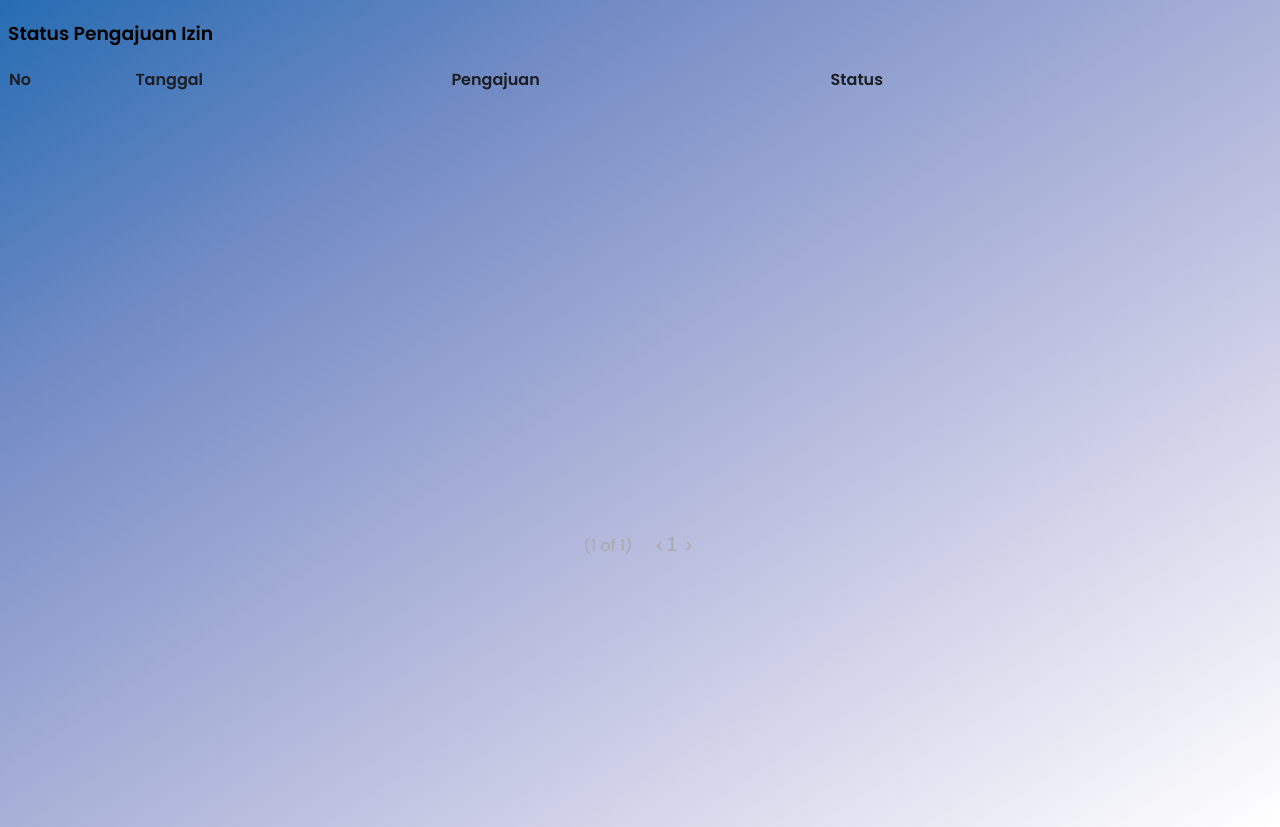
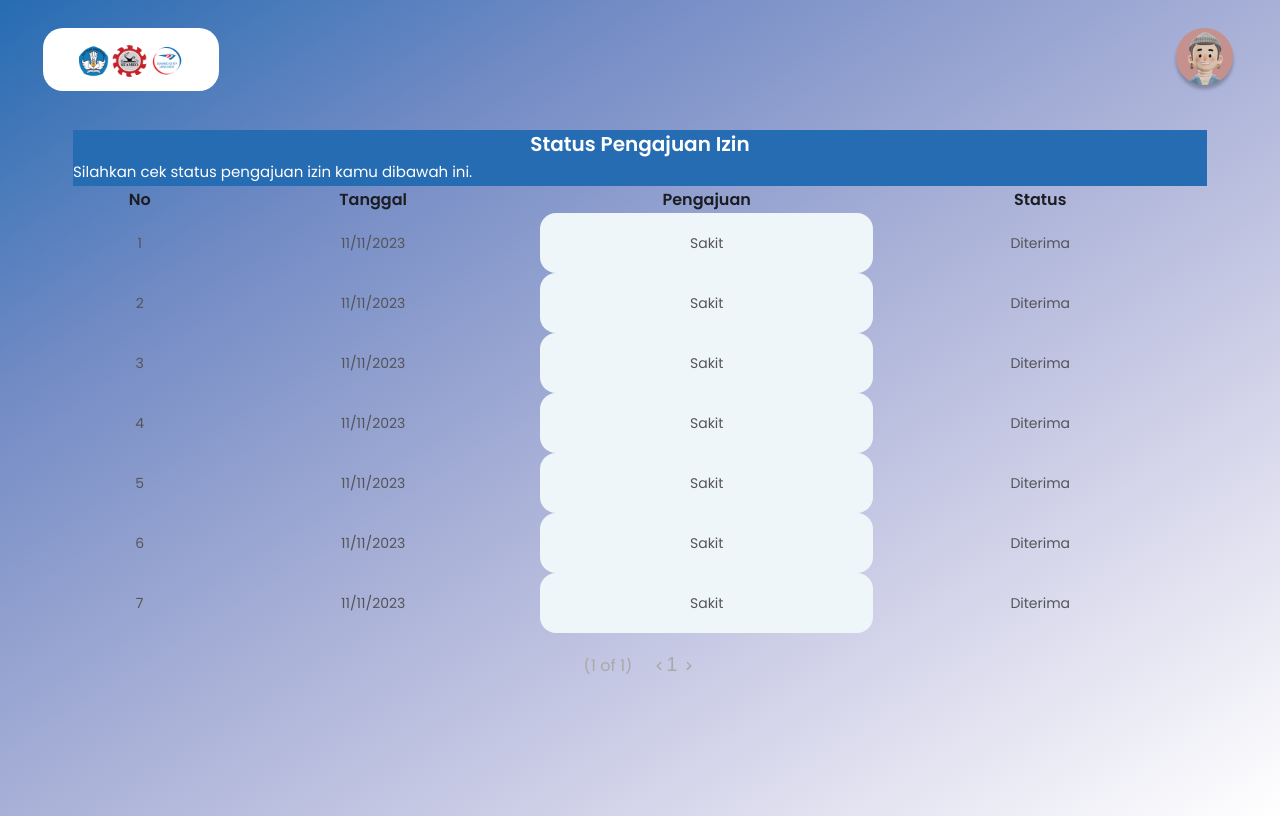
Before and after one commit to AkhmalN/Absensi-Seaqil, a React (Create React App) app in the folder Frontend/: page /status_pengajuan in a window 1280 px wide. Built offline with nearby package versions, Linux system fonts and the light colour scheme; the HTML template or start-up script is replaced by a standard one.

Commit message:
create table pengajuan

```diff
--- a/Frontend/src/App.css
+++ b/Frontend/src/App.css
@@ -1,14 +1,7 @@
 @import url("https://fonts.googleapis.com/css2?family=Poppins:wght@300;400;600&display=swap");
 
 body {
-  background-image: linear-gradient(
-    to right bottom,
-    #266cb2,
-    #748cc5,
-    #a8b0d7,
-    #d6d6eb,
-    #ffffff
-  );
+  background-image: linear-gradient(to right bottom, #266cb2, #748cc5, #a8b0d7, #d6d6eb, #ffffff);
   background-repeat: no-repeat;
   background-size: cover;
   height: 100vh;
@@ -150,6 +143,33 @@ body {
   border: 5px solid #dfdfdf;
 }
 
+/* STATUS PENGAJUAN CSS */
+.tablePengajuanIzin {
+  padding: 10px 65px 0px 65px;
+}
+
+.card-header-pengajuan {
+  background-color: #266cb2;
+}
+
+.header-1 {
+  text-align: center;
+  color: #ffffff;
+}
+
+.header-2 {
+  color: #ffffff;
+  font-weight: normal;
+  font-size: 15px;
+}
+
+.customDataTable .pengajuan-text {
+  color: #266cb2;
+  border-radius: 16px;
+  padding: 5px;
+  background-color: #eef6fa;
+}
+
 /**ADMIN CSS**/
 
 .admin-bg {
--- /dev/null
+++ b/Frontend/src/PengajuanIzin.js
@@ -0,0 +1,46 @@
+const PengajuanIzin = [
+  {
+    No: 1,
+    Tanggal: "11/11/2023",
+    Pengajuan: "Sakit",
+    Status: "Diterima",
+  },
+  {
+    No: 2,
+    Tanggal: "11/11/2023",
+    Pengajuan: "Sakit",
+    Status: "Diterima",
+  },
+  {
+    No: 3,
+    Tanggal: "11/11/2023",
+    Pengajuan: "Sakit",
+    Status: "Diterima",
+  },
+  {
+    No: 4,
+    Tanggal: "11/11/2023",
+    Pengajuan: "Sakit",
+    Status: "Diterima",
+  },
+  {
+    No: 5,
+    Tanggal: "11/11/2023",
+    Pengajuan: "Sakit",
+    Status: "Diterima",
+  },
+  {
+    No: 6,
+    Tanggal: "11/11/2023",
+    Pengajuan: "Sakit",
+    Status: "Diterima",
+  },
+  {
+    No: 7,
+    Tanggal: "11/11/2023",
+    Pengajuan: "Sakit",
+    Status: "Diterima",
+  },
+];
+
+export default PengajuanIzin;
--- a/Frontend/src/pages/users/StatusPengajuan.js
+++ b/Frontend/src/pages/users/StatusPengajuan.js
@@ -1,124 +1,170 @@
 import React from "react";
+// import Table from "react-bootstrap/Table";
+import logo from "../../assets/Users/Logo SEAQIL 1 1.png";
+import akun from "../../assets/Users/akun.png";
+import "../../App.css";
+
 // import { Table } from "react-bootstrap";
 import { DataTable } from "primereact/datatable";
 import { Column } from "primereact/column";
-import DATA from "../../DATA";
+import PengajuanIzin from "../../PengajuanIzin";
 
-// function StatusPengajuan() {
-//   return <div></div>;
-// }
-
-function StripedRowExample() {
+function StatusPengajuan() {
   return (
-    <div className="tablePengajuanIzin w-70">
+    <div>
+      <div className="header-masuk">
+        <div className="header__logo">
+          <img src={logo} alt="logo" />
+        </div>
+        <div className="header__title">
+          <img src={akun} alt="logo" />
+        </div>
+      </div>
+      <div className="tablePengajuanIzin">
         <div className="card shadow mb-4">
           {/* Card Header - Dropdown */}
-        <div className="card-header py-3 d-flex flex-row align-items-center justify-content-between">
-          <h3 className="m-0 font-weight-bold">Status Pengajuan Izin</h3>
-          {/* <h6>Silahkan cek status pengajuan izin kamu dibawah ini.</h6> */}
+          <div className="card-header card-header-pengajuan py-3 d-flex flex-row align-items-center justify-content-center">
+            <div className="header">
+              <div className="header-1">Status Pengajuan Izin</div>
+              <div className="header-2">Silahkan cek status pengajuan izin kamu dibawah ini.</div>
             </div>
-        {/* Card Body */}
-        <div className="card-body">
+            {/* <h3 className="m-0 font-weight-bold">Status Pengajuan Izin</h3>
+            <div className="sub-header">Silahkan cek status pengajuan izin kamu dibawah ini</div> */}
+          </div>
+          {/* Card Body  */}
+          <div className="card-body field-pengajuan">
             <DataTable
-            value={DATA}
+              value={PengajuanIzin}
               paginator
               rows={10}
-            rowsPerPageOptions={[5, 10, 25, 50]}
+              rowsPerPageOptions={[5, 10, 25, 30]}
               tableStyle={{ minWidth: "50rem" }}
-            className="customDataTable" // Add a custom class for more styling options
+              className="customDataTable" //Add a custom class for more styling options
               paginatorTemplate={`CurrentPageReport PrevPageLink PageLinks NextPageLink `}
             >
-            <Column field="No" header="No" style={{ width: "10%" }}></Column>
-            <Column field="Tanggal" header="Tanggal" style={{ width: "25%" }}></Column>
-            <Column field="Pengajuan" header="Pengajuan" style={{ width: "30%" }}></Column>
-            <Column field="Status" header="Status" style={{ width: "35%" }}></Column>
+              <Column field="No" header="No" style={{ width: "10%" }} alignHeader={"center"}></Column>
+              <Column field="Tanggal" header="Tanggal" style={{ width: "25%" }} alignHeader={"center"}></Column>
+              <Column className="pengajuan-text" field="Pengajuan" header="Pengajuan" style={{ width: "25%" }} alignHeader={"center"}></Column>
+              <Column field="Status" header="Status" style={{ width: "25%" }} alignHeader={"center"}></Column>
             </DataTable>
           </div>
         </div>
       </div>
-    // <div className="titleTable">
-    //   <div className="titleHeader">
-    //     <h3>Status Pengajuan Izin</h3>
-    //     <h6>Silahkan cek status pengajuan izin kamu dibawah ini.</h6>
-    //   </div>
-    //   <div className="tablePengajuanIzin">
-    //     <Table>
-    //       <thead>
-    //         <tr>
-    //           <th>No</th>
-    //           <th>Tanggal</th>
-    //           <th>Pengajuan</th>
-    //           <th>Status</th>
-    //         </tr>
-    //       </thead>
-    //       <tbody>
-    //         <tr>
-    //           <td>1</td>
-    //           <td>01/01/2023</td>
-    //           <td>Sakit</td>
-    //           <td>Diterima</td>
-    //         </tr>
-    //         <tr>
-    //           <td>2</td>
-    //           <td>01/01/2023</td>
-    //           <td>Sakit</td>
-    //           <td>Diterima</td>
-    //         </tr>
-    //         <tr>
-    //           <td>3</td>
-    //           <td>01/01/2023</td>
-    //           <td>Sakit</td>
-    //           <td>Diterima</td>
-    //         </tr>
-    //         <tr>
-    //           <td>4</td>
-    //           <td>01/01/2023</td>
-    //           <td>Sakit</td>
-    //           <td>Diterima</td>
-    //         </tr>
-    //         <tr>
-    //           <td>5</td>
-    //           <td>01/01/2023</td>
-    //           <td>Sakit</td>
-    //           <td>Diterima</td>
-    //         </tr>
-    //         <tr>
-    //           <td>6</td>
-    //           <td>01/01/2023</td>
-    //           <td>Sakit</td>
-    //           <td>Diterima</td>
-    //         </tr>
-    //         <tr>
-    //           <td>7</td>
-    //           <td>01/01/2023</td>
-    //           <td>Sakit</td>
-    //           <td>Diterima</td>
-    //         </tr>
-    //         <tr>
-    //           <td>8</td>
-    //           <td>01/01/2023</td>
-    //           <td>Sakit</td>
-    //           <td>Diterima</td>
-    //         </tr>
-    //         <tr>
-    //           <td>9</td>
-    //           <td>01/01/2023</td>
-    //           <td>Sakit</td>
-    //           <td>Diterima</td>
-    //         </tr>
-    //         <tr>
-    //           <td>10</td>
-    //           <td>01/01/2023</td>
-    //           <td>Sakit</td>
-    //           <td>Diterima</td>
-    //         </tr>
-    //       </tbody>
-    //     </Table>
-    //   </div>
-    // </div>
+    </div>
   );
 }
 
-export default StripedRowExample;
+// function StripedRowExample() {
+//   return (
+//     <div className="tablePengajuanIzin w-70">
+//       <div className="card shadow mb-4">
+//         {/* Card Header - Dropdown */}
+//         <div className="card-header py-3 d-flex flex-row align-items-center justify-content-between">
+//           <h3 className="m-0 font-weight-bold">Status Pengajuan Izin</h3>
+//           {/* <h6>Silahkan cek status pengajuan izin kamu dibawah ini.</h6> */}
+//         </div>
+//         {/* Card Body */}
+//         <div className="card-body">
+//           <DataTable
+//             value={DATA}
+//             paginator
+//             rows={10}
+//             rowsPerPageOptions={[5, 10, 25, 50]}
+//             tableStyle={{ minWidth: "50rem" }}
+//             className="customDataTable" // Add a custom class for more styling options
+//             paginatorTemplate={`CurrentPageReport PrevPageLink PageLinks NextPageLink `}
+//           >
+//             <Column field="No" header="No" style={{ width: "10%" }}></Column>
+//             <Column field="Tanggal" header="Tanggal" style={{ width: "25%" }}></Column>
+//             <Column field="Pengajuan" header="Pengajuan" style={{ width: "30%" }}></Column>
+//             <Column field="Status" header="Status" style={{ width: "35%" }}></Column>
+//           </DataTable>
+//         </div>
+//       </div>
+//     </div>
+//     // <div className="titleTable">
+//     //   <div className="titleHeader">
+//     //     <h3>Status Pengajuan Izin</h3>
+//     //     <h6>Silahkan cek status pengajuan izin kamu dibawah ini.</h6>
+//     //   </div>
+//     //   <div className="tablePengajuanIzin">
+//     //     <Table>
+//     //       <thead>
+//     //         <tr>
+//     //           <th>No</th>
+//     //           <th>Tanggal</th>
+//     //           <th>Pengajuan</th>
+//     //           <th>Status</th>
+//     //         </tr>
+//     //       </thead>
+//     //       <tbody>
+//     //         <tr>
+//     //           <td>1</td>
+//     //           <td>01/01/2023</td>
+//     //           <td>Sakit</td>
+//     //           <td>Diterima</td>
+//     //         </tr>
+//     //         <tr>
+//     //           <td>2</td>
+//     //           <td>01/01/2023</td>
+//     //           <td>Sakit</td>
+//     //           <td>Diterima</td>
+//     //         </tr>
+//     //         <tr>
+//     //           <td>3</td>
+//     //           <td>01/01/2023</td>
+//     //           <td>Sakit</td>
+//     //           <td>Diterima</td>
+//     //         </tr>
+//     //         <tr>
+//     //           <td>4</td>
+//     //           <td>01/01/2023</td>
+//     //           <td>Sakit</td>
+//     //           <td>Diterima</td>
+//     //         </tr>
+//     //         <tr>
+//     //           <td>5</td>
+//     //           <td>01/01/2023</td>
+//     //           <td>Sakit</td>
+//     //           <td>Diterima</td>
+//     //         </tr>
+//     //         <tr>
+//     //           <td>6</td>
+//     //           <td>01/01/2023</td>
+//     //           <td>Sakit</td>
+//     //           <td>Diterima</td>
+//     //         </tr>
+//     //         <tr>
+//     //           <td>7</td>
+//     //           <td>01/01/2023</td>
+//     //           <td>Sakit</td>
+//     //           <td>Diterima</td>
+//     //         </tr>
+//     //         <tr>
+//     //           <td>8</td>
+//     //           <td>01/01/2023</td>
+//     //           <td>Sakit</td>
+//     //           <td>Diterima</td>
+//     //         </tr>
+//     //         <tr>
+//     //           <td>9</td>
+//     //           <td>01/01/2023</td>
+//     //           <td>Sakit</td>
+//     //           <td>Diterima</td>
+//     //         </tr>
+//     //         <tr>
+//     //           <td>10</td>
+//     //           <td>01/01/2023</td>
+//     //           <td>Sakit</td>
+//     //           <td>Diterima</td>
+//     //         </tr>
+//     //       </tbody>
+//     //     </Table>
+//     //   </div>
+//     // </div>
+//   );
+// }
 
-// export default StatusPengajuan;
+// export default StripedRowExample;
+
+export default StatusPengajuan;
```
Also changed, not shown: Frontend/src/pages/admin/Dashboard.js (+21 -84 lines). Lines whose indentation alone changed are shown as unchanged.
